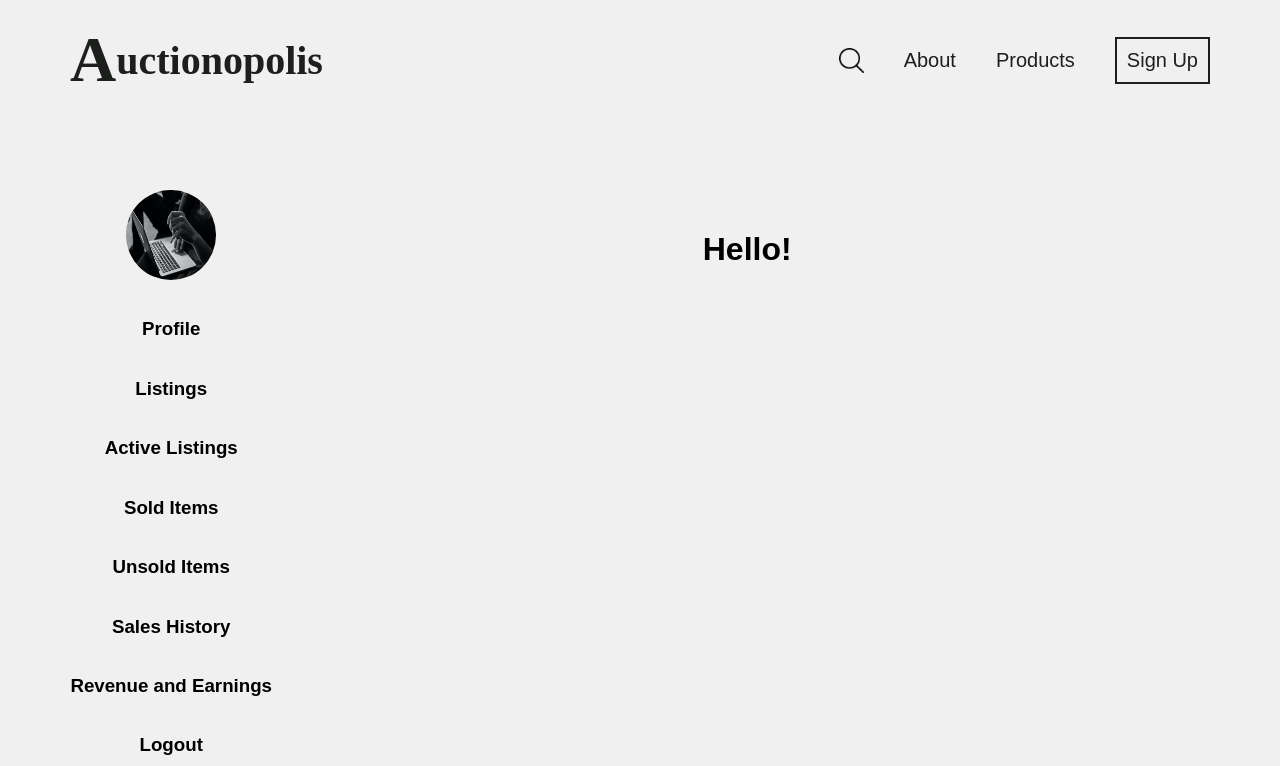
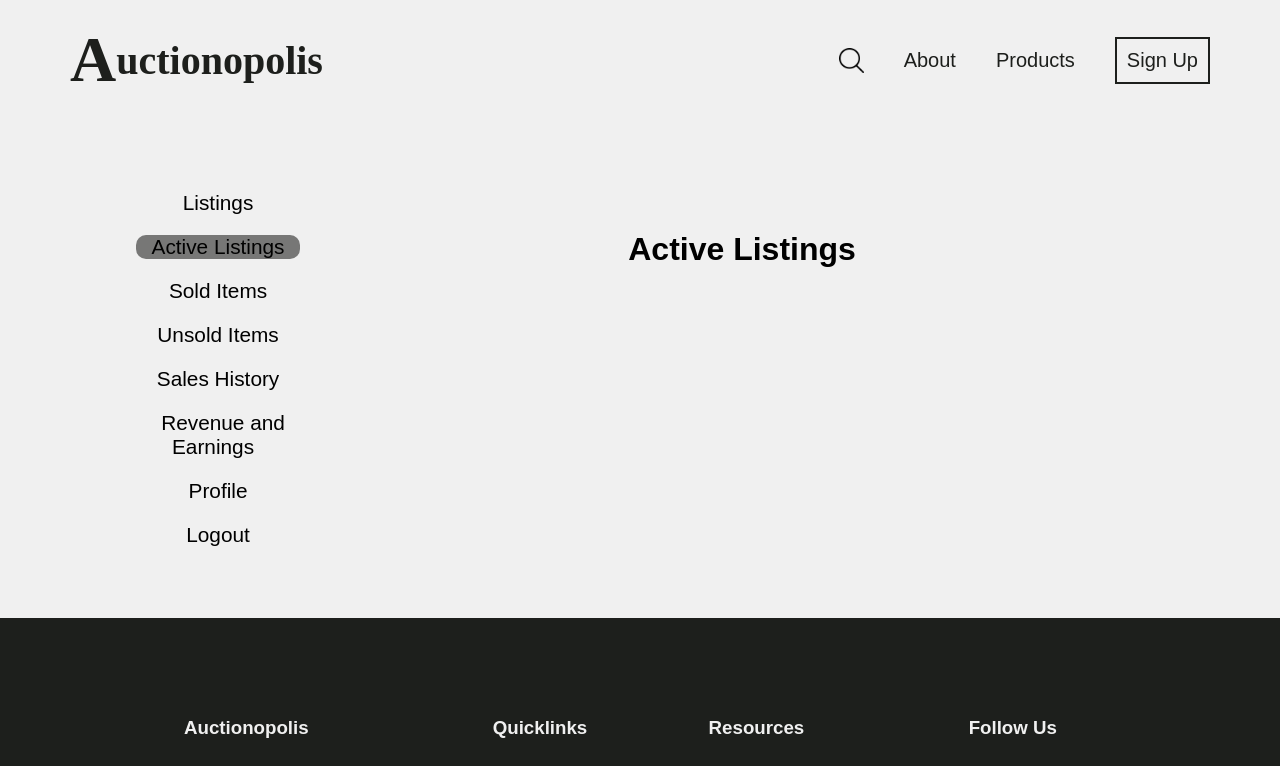
Before and after one commit to Kid-Bayou/Auctionopolis, a React (Vite) app in the folder UI/: page /seller/activelistings in a window 1280 px wide. Shown: the top 766 px of the page. Built offline with nearby package versions, Linux system fonts and the light colour scheme; a web font is replaced by a local one.

Commit message:
seller sidebar

```diff
--- a/UI/src/seller/ActiveListings.jsx
+++ b/UI/src/seller/ActiveListings.jsx
@@ -2,7 +2,7 @@
 function ActiveListings() {
     return (
         <>
-            <h1>Hello!</h1>
+            <h1>Active Listings</h1>
         </>
     )
 }
--- a/UI/src/seller/Listings.jsx
+++ b/UI/src/seller/Listings.jsx
@@ -2,7 +2,7 @@
 function Listings() {
     return (
         <>
-            <h1>Hello!</h1>
+            <h1>Listings</h1>
         </>
     )
 }
--- a/UI/src/seller/Profile.jsx
+++ b/UI/src/seller/Profile.jsx
@@ -2,7 +2,7 @@
 function Profile() {
   return (
     <>
-      <h1>Hello</h1>
+      <h1>Profile</h1>
     </>
   );
 }
--- a/UI/src/seller/RevenueAndEarnings.jsx
+++ b/UI/src/seller/RevenueAndEarnings.jsx
@@ -2,7 +2,7 @@
 function RevenueAndEarnings() {
     return (
         <>
-            <h1>Hello!</h1>
+            <h1>Revenue and Earnings</h1>
         </>
     )
 }
--- a/UI/src/seller/SalesHistory.jsx
+++ b/UI/src/seller/SalesHistory.jsx
@@ -2,7 +2,7 @@
 function SalesHistory() {
     return (
         <>
-            <h1>Hello!</h1>
+            <h1>Sales History</h1>
         </>
     )
 }
--- a/UI/src/seller/Sidebar.jsx
+++ b/UI/src/seller/Sidebar.jsx
@@ -1,37 +1,33 @@
-import { Link } from "react-router-dom";
-import img from "../assets/img/about-img.jpg";
+import { Link, useLocation } from "react-router-dom";
 
 function Sidebar() {
+  const sidebarLinks = [
+    { path: "/seller/listings", text: "Listings" },
+    { path: "/seller/activelistings", text: "Active Listings" },
+    { path: "/seller/solditems", text: "Sold Items" },
+    { path: "/seller/unsolditems", text: "Unsold Items" },
+    { path: "/seller/saleshistory", text: "Sales History" },
+    { path: "/seller/revenueandearnings", text: "Revenue and Earnings" },
+    { path: "/seller/Profile", text: "Profile" },
+  ];
+
+  const location = useLocation();
+
   return (
     <>
-      <div className="seller-sidebar">
-        <div className="seller-sidebar-img-container">
-          <img src={img} className="seller-sidebar-img" />
-        </div>
-        <Link to="/seller/profile">
-          <h3>Profile</h3>
-        </Link>
-        <Link to="/seller/listings">
-          <h3>Listings</h3>
-        </Link>
-        <Link to="/seller/activelistings">
-          <h3>Active Listings</h3>
-        </Link>
-        <Link to="/seller/solditems">
-          <h3>Sold Items</h3>
-        </Link>
-        <Link to="/seller/unsolditems">
-          <h3>Unsold Items</h3>
-        </Link>
-        <Link to="/seller/saleshistory">
-          <h3>Sales History</h3>
-        </Link>
-        <Link to="/seller/revenueandearnings">
-          <h3>Revenue and Earnings</h3>
-        </Link>
-
-        <h3>Logout</h3>
-      </div>
+      <ul className="seller-sidebar">
+        {sidebarLinks.map((link) => (
+          <li
+            key={link.path}
+            className={location.pathname === link.path ? "active" : ""}
+          >
+            <Link to={link.path} className="sidebar-main-link">
+              <span>{link.text}</span>
+            </Link>
+          </li>
+        ))}
+        <li>Logout</li>
+      </ul>
     </>
   );
 }
--- a/UI/src/seller/SoldItems.jsx
+++ b/UI/src/seller/SoldItems.jsx
@@ -2,7 +2,7 @@
 function SoldItems() {
     return (
         <>
-            <h1>Hello!</h1>
+            <h1>Sold Items</h1>
         </>
     )
 }
--- a/UI/src/seller/UnsoldItems.jsx
+++ b/UI/src/seller/UnsoldItems.jsx
@@ -2,7 +2,7 @@
 function UnsoldItems() {
     return (
         <>
-            <h1>Hello!</h1>
+            <h1>Unsold Items</h1>
         </>
     )
 }
--- a/UI/src/styles/seller.css
+++ b/UI/src/styles/seller.css
@@ -1,6 +1,6 @@
 .seller-profile-layout-wrapper {
   display: flex;
-    width: 90%;
+  width: 85%;
   margin-top: 50px;
   margin-bottom: 50px;
   /*border: solid green 5px;*/
@@ -9,14 +9,17 @@
 .seller-profile-main {
   width: 80%;
   margin: 40px;
-   /* border: solid red 5px;*/
+  /*border: solid red 5px;*/
 }
 
 .seller-sidebar {
   display: flex;
   flex-direction: column;
-    /*border: solid blue 5px;*/
+  list-style: none;
+  /* border: solid blue 5px;*/
   width: 20%;
+  gap: 20px;
+  font-size: 1.3rem;
 }
 
 .seller-sidebar-img-container {
@@ -34,4 +37,18 @@
 .seller-sidebar a {
   text-decoration: none;
   color: black;
+  padding: 10px;
 }
+
+.seller-sidebar li {
+  border-radius: 10px;
+}
+
+.seller-sidebar li:hover {
+  background-color: #cdcdcc;
+}
+
+ li.active  {
+  background-color: #777776 !important;
+  color: #f0f0f0 !important;
+}
```
Lines whose indentation alone changed are shown as unchanged.
